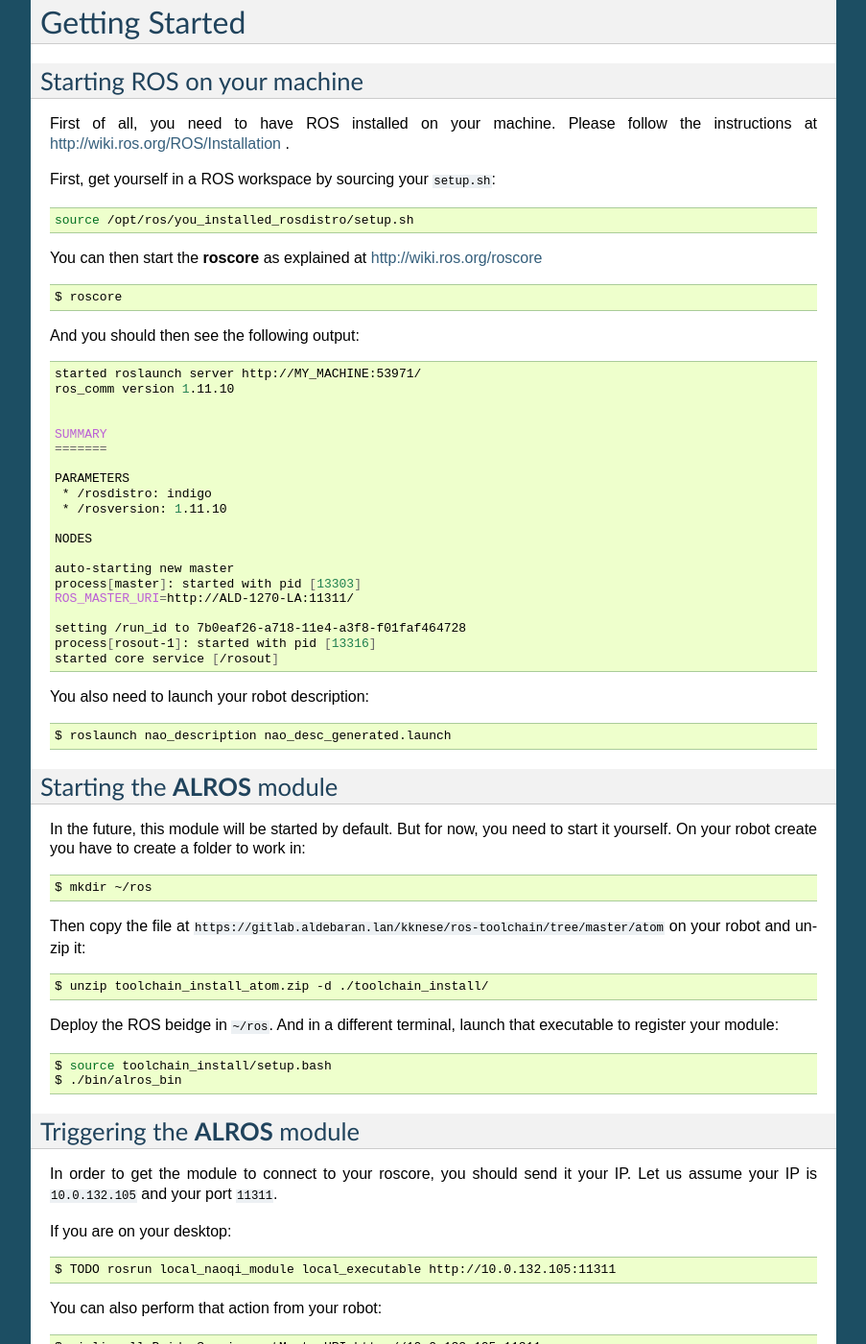
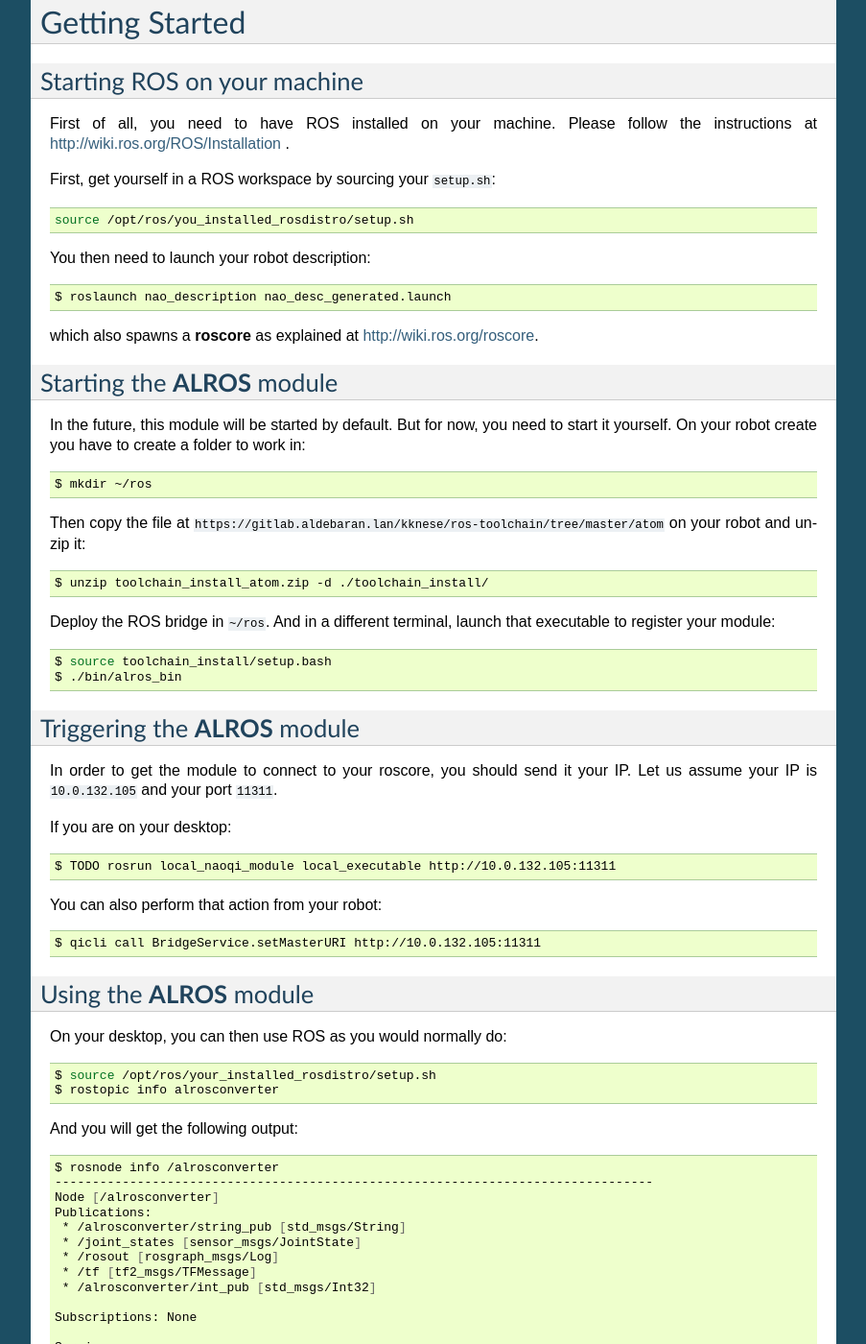
Before and after one commit to ros-naoqi/naoqi_driver, a Sphinx documentation site: the page built from doc/source/index.rst, in a window 1280 px wide and 1400 px high, scrolled down 753 px. Shown: the whole window at 96% size, without its empty margins (198-1101 px from the left). Built offline with Sphinx 7.4.7, drawn with Linux system fonts in a browser that asks for light colours; formulas are drawn with MathJax 3; the version number could not be read and is left out; some of the changed text lies outside the part shown.

Commit message:
update docs

```diff
--- a/doc/source/index.rst
+++ b/doc/source/index.rst
@@ -42,42 +42,13 @@
 
   source /opt/ros/you_installed_rosdistro/setup.sh
 
-You can then start the **roscore** as explained at http://wiki.ros.org/roscore
-
-.. code-block:: sh
-
-  $ roscore
-
-And you should then see the following output:
-
-.. code-block:: sh
-
-  started roslaunch server http://MY_MACHINE:53971/
-  ros_comm version 1.11.10
-
-
-  SUMMARY
-  =======
-
-  PARAMETERS
-   * /rosdistro: indigo
-   * /rosversion: 1.11.10
-
-  NODES
-
-  auto-starting new master
-  process[master]: started with pid [13303]
-  ROS_MASTER_URI=http://ALD-1270-LA:11311/
-
-  setting /run_id to 7b0eaf26-a718-11e4-a3f8-f01faf464728
-  process[rosout-1]: started with pid [13316]
-  started core service [/rosout]
-
-You also need to launch your robot description:
+You then need to launch your robot description:
 
 .. code-block:: sh
 
   $ roslaunch nao_description nao_desc_generated.launch
+
+which also spawns a **roscore** as explained at http://wiki.ros.org/roscore.
 
 Starting the **ALROS** module
 +++++++++++++++++++++++++++++
@@ -95,7 +66,7 @@
 
   $ unzip toolchain_install_atom.zip -d ./toolchain_install/
 
-Deploy the ROS beidge in ``~/ros``. And in a different terminal, launch that executable to register your module:
+Deploy the ROS bridge in ``~/ros``. And in a different terminal, launch that executable to register your module:
 
 .. code-block:: sh
 
@@ -202,8 +173,6 @@
 
   $ qitoolchain add-package -c atom ros toolchain_install_atom.tar.gz
 
-TODO: fix compilation error ROS
-
 Get the code from gitlab:
 
 .. code-block:: sh
--- a/doc/source/topics.rst
+++ b/doc/source/topics.rst
@@ -25,7 +25,8 @@
 /diagnostics
 ++++++++++++
 
-Not done yet, but it should probably use those keys or maybe a subset.
+For CPU efficiency, information is published right awawy to ``/diagnostics_agg`` for now. The following keys should be
+taken into account.
 
 +-------------------+----------------------------------------------------------------------+-------------------+-----------------+
 | Family            | Key name                                                             | Ideal period (ms) | Max period (ms) |
```
